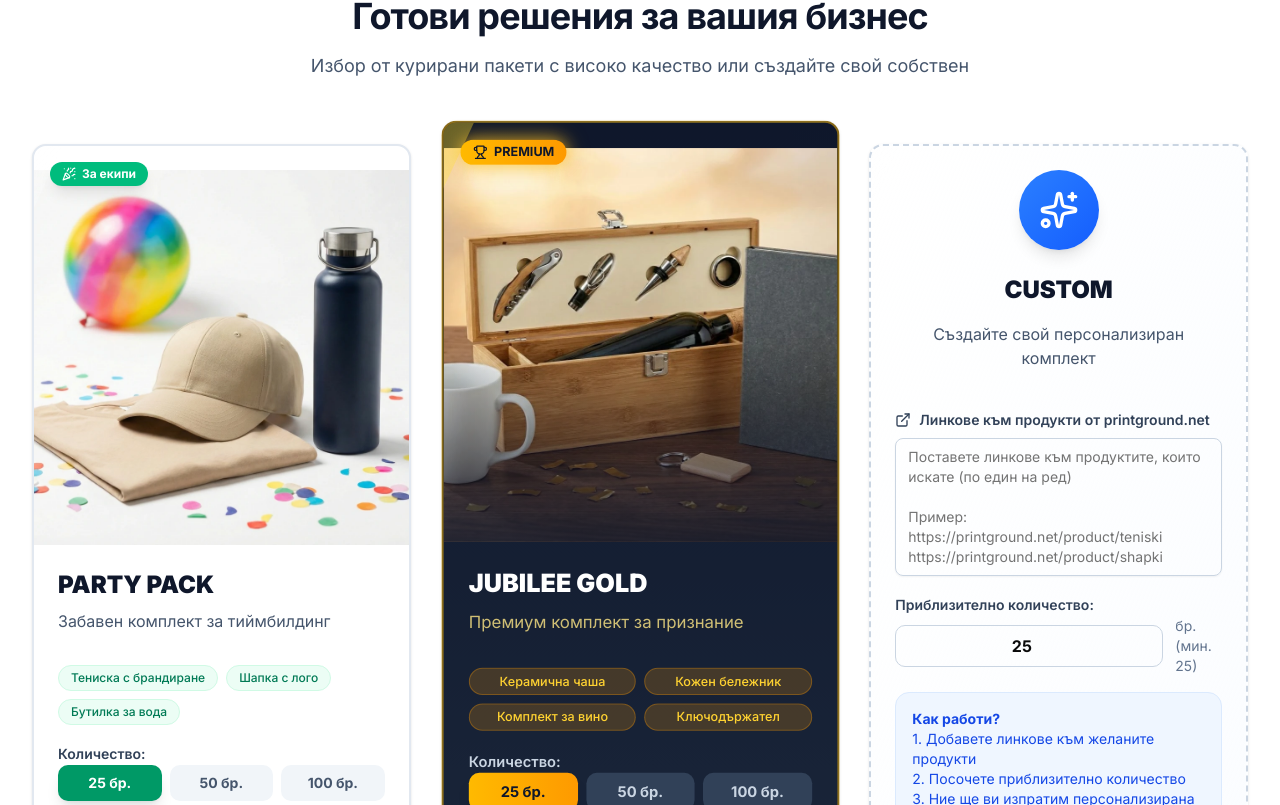
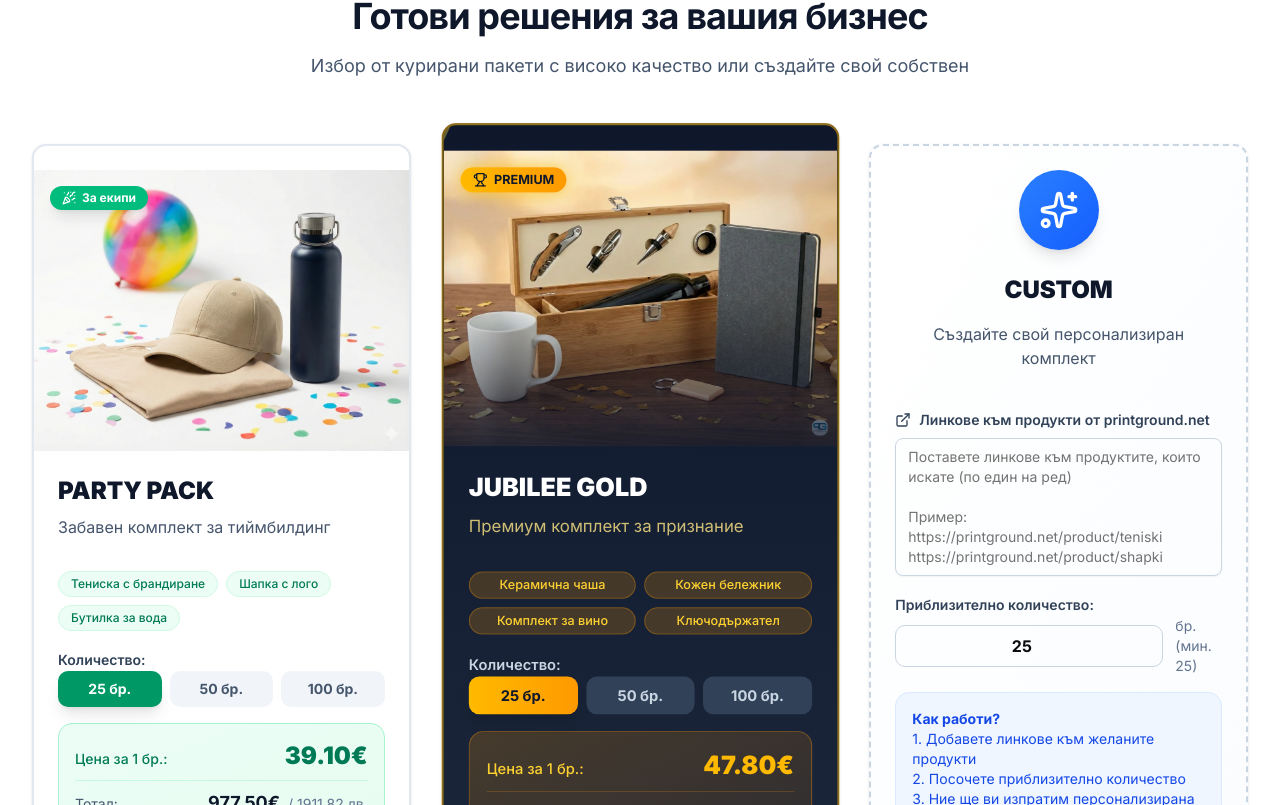
Before and after one commit to bemorebased/b2bpringround, a Next.js app: page / in a window 1280 px wide. Shown: the part 1175-1980 px from the top of the page. Built offline with nearby package versions, Linux system fonts and the light colour scheme.

Commit message:
fix: package images 4:3 aspect ratio, remove top spacing
- Changed package images from square to 4:3 aspect ratio
- Moved badges to overlay images instead of above them
- Removes white space at top of package cards
- Images now start at the very top of cards

```diff
--- a/components/packages.tsx
+++ b/components/packages.tsx
@@ -92,15 +92,8 @@ export function Packages({ selectedOccasion }: PackagesProps) {
                 <div className="grid gap-8 lg:gap-10 grid-cols-1 md:grid-cols-2 lg:grid-cols-3">
                     {/* PARTY PACK */}
                     <Card className="shiny-card group relative flex flex-col overflow-hidden border-2 border-slate-200 bg-white transition-all duration-500 hover:border-emerald-400 hover:shadow-2xl hover:-translate-y-2">
-                        <div className="absolute top-4 left-4 z-10">
-                            <span className="inline-flex items-center gap-1.5 rounded-full bg-emerald-500 px-3 py-1 text-xs font-bold text-white shadow-lg">
-                                <PartyPopper className="h-3.5 w-3.5" />
-                                За екипи
-                            </span>
-                        </div>
-
-                        {/* Product Image */}
-                        <div className="relative aspect-square overflow-hidden bg-gradient-to-br from-slate-50 to-slate-100">
+                        {/* Product Image - 4:3 Aspect Ratio */}
+                        <div className="relative aspect-[4/3] overflow-hidden bg-gradient-to-br from-slate-50 to-slate-100">
                             <Image
                                 src={PACKAGES.partyPack.image}
                                 alt={PACKAGES.partyPack.name}
@@ -109,6 +102,13 @@ export function Packages({ selectedOccasion }: PackagesProps) {
                                 sizes="(max-width: 768px) 100vw, (max-width: 1200px) 50vw, 33vw"
                                 priority
                             />
+                            {/* Badge overlaid on image */}
+                            <div className="absolute top-4 left-4 z-10">
+                                <span className="inline-flex items-center gap-1.5 rounded-full bg-emerald-500 px-3 py-1 text-xs font-bold text-white shadow-lg">
+                                    <PartyPopper className="h-3.5 w-3.5" />
+                                    За екипи
+                                </span>
+                            </div>
                         </div>
 
                         <CardHeader className="pb-2">
@@ -177,15 +177,8 @@ export function Packages({ selectedOccasion }: PackagesProps) {
 
                     {/* JUBILEE GOLD - Premium Styling */}
                     <Card className="shiny-card shiny-card-gold group relative flex flex-col overflow-hidden border-2 border-amber-400/50 bg-gradient-to-b from-slate-900 to-slate-800 transition-all duration-500 hover:border-amber-400 hover:shadow-2xl hover:shadow-amber-500/20 hover:-translate-y-2 lg:scale-105 z-10">
-                        <div className="absolute top-4 left-4 z-10">
-                            <span className="premium-badge-glow inline-flex items-center gap-1.5 rounded-full bg-gradient-to-r from-amber-400 to-amber-500 px-3 py-1 text-xs font-bold text-slate-900 shadow-lg">
-                                <Trophy className="h-3.5 w-3.5" />
-                                PREMIUM
-                            </span>
-                        </div>
-
-                        {/* Product Image */}
-                        <div className="relative aspect-square overflow-hidden">
+                        {/* Product Image - 4:3 Aspect Ratio */}
+                        <div className="relative aspect-[4/3] overflow-hidden">
                             <Image
                                 src={PACKAGES.jubileeGold.image}
                                 alt={PACKAGES.jubileeGold.name}
@@ -196,6 +189,13 @@ export function Packages({ selectedOccasion }: PackagesProps) {
                             />
                             {/* Gold overlay gradient */}
                             <div className="absolute inset-0 bg-gradient-to-t from-slate-900/80 via-transparent to-transparent"></div>
+                            {/* Badge overlaid on image */}
+                            <div className="absolute top-4 left-4 z-10">
+                                <span className="premium-badge-glow inline-flex items-center gap-1.5 rounded-full bg-gradient-to-r from-amber-400 to-amber-500 px-3 py-1 text-xs font-bold text-slate-900 shadow-lg">
+                                    <Trophy className="h-3.5 w-3.5" />
+                                    PREMIUM
+                                </span>
+                            </div>
                         </div>
 
                         <CardHeader className="pb-2">
```
